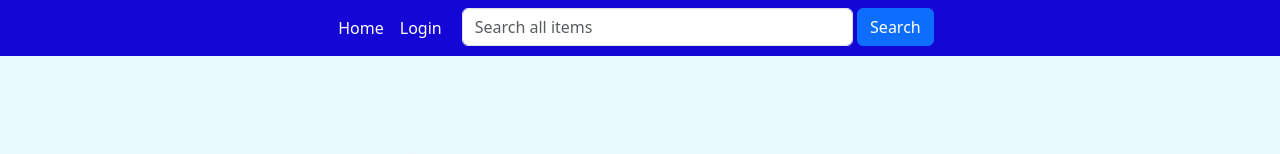
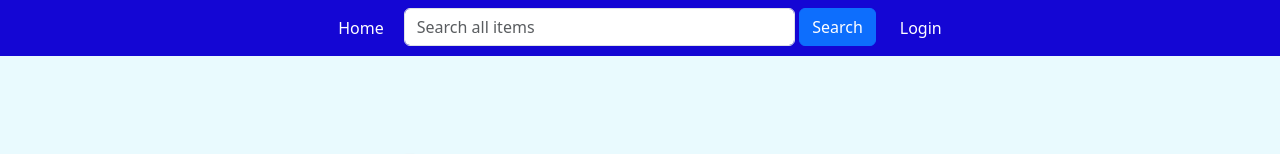
Before and after one commit to bluenote28/CharityShopFrontEnd, a React (Create React App) app: page / in a window 1280 px wide. Shown: the top 154 px of the page. Built offline with nearby package versions, Linux system fonts and the light colour scheme.

Commit message:
rearranges header so search bar is in the middle

```diff
--- a/src/components/Header.js
+++ b/src/components/Header.js
@@ -32,6 +32,10 @@ function Header() {
                     <Nav.Link as={Link} to="/admin">Admin</Nav.Link>
                   )}
 
+                  <Container style={{ width: SEARCH_BAR_WIDTH }}>
+                    <SearchBar />
+                  </Container>
+
                   {userInfo.name != " " ?
 
                   <NavDropdown title={userInfo.name} id="basic-nav-dropdown">
@@ -46,20 +50,18 @@ function Header() {
                     <NavDropdown.Item onClick={logoutHandler}>Logout</NavDropdown.Item>
                   </NavDropdown>
                 }
-
-                <Container style={{ width: SEARCH_BAR_WIDTH }}>
-                  <SearchBar />
-                </Container>
                 </>
 
 
              ) : (
 
               <>
-                <Nav.Link as={Link} to="/login">Login</Nav.Link>
-                 <Container style={{ width: SEARCH_BAR_WIDTH }}>
+
+                <Container style={{ width: SEARCH_BAR_WIDTH }}>
                   <SearchBar />
                 </Container>
+
+                <Nav.Link as={Link} to="/login">Login</Nav.Link>
               </>
 
              )}
```
